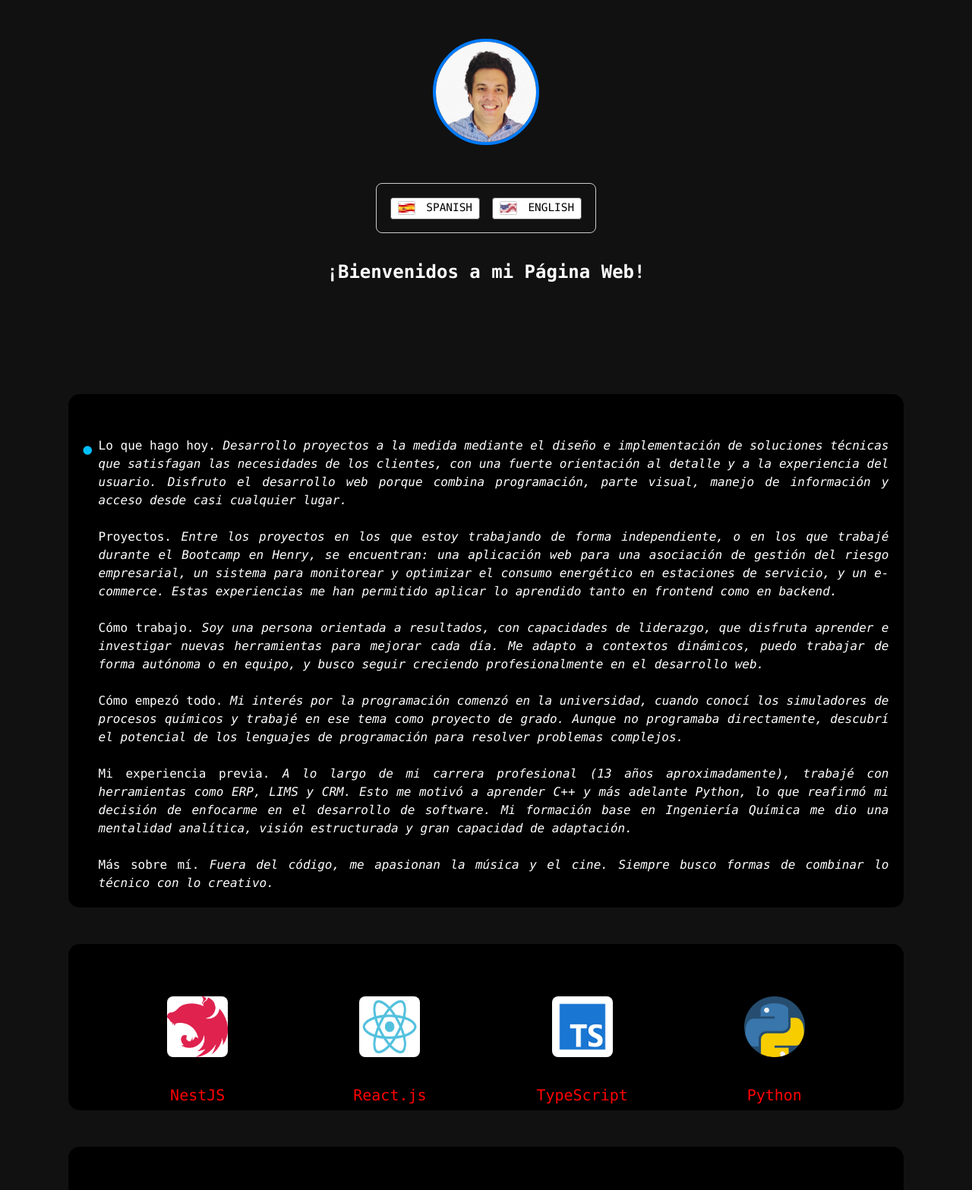
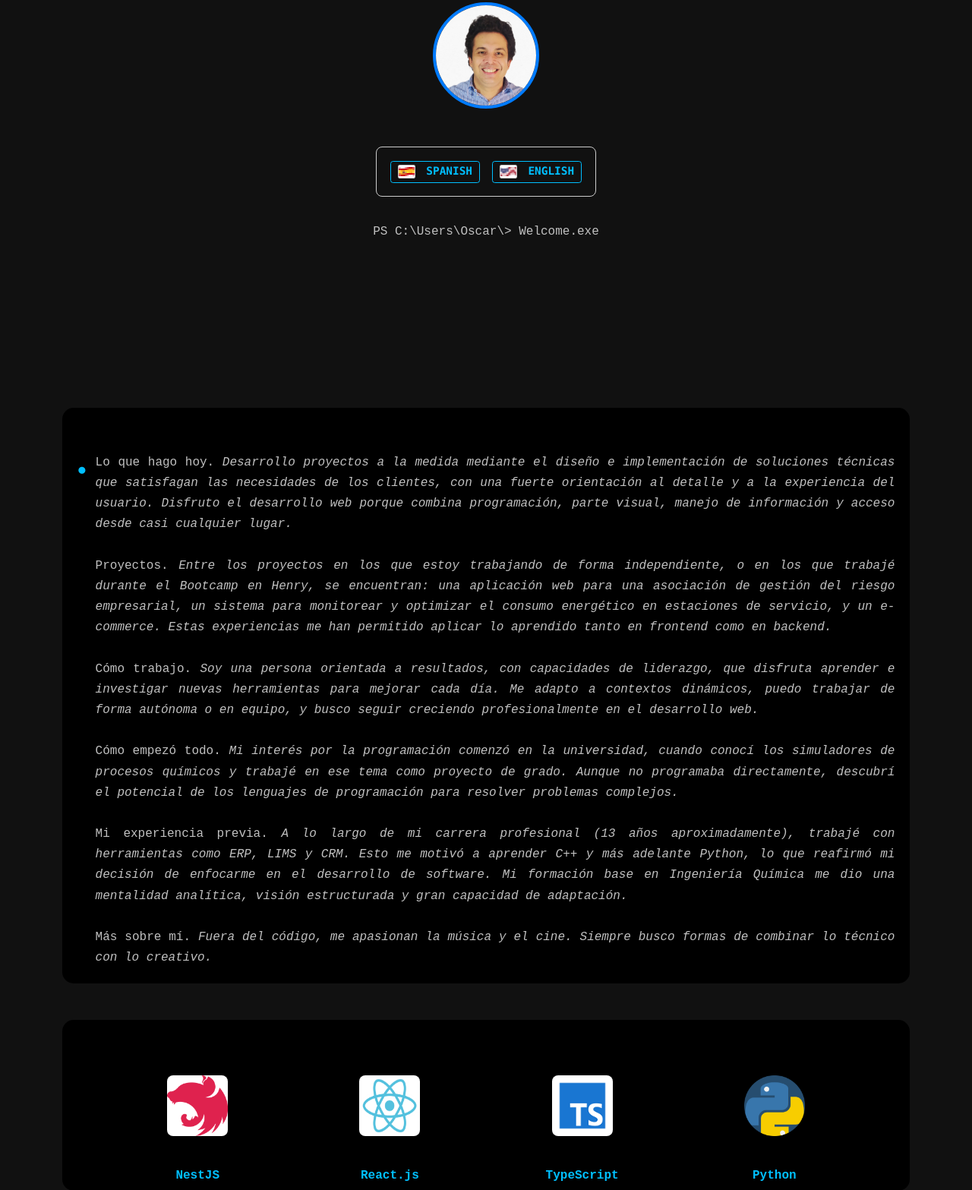
Before and after one commit to OAPadillaHerrera/presentacion-personal-app, a website: page index.html in a window 1280 px wide. Shown: the part 33-1600 px from the top of the page at 76% size. Drawn offline with Linux system fonts and the light colour scheme.

Commit message:
Se modifica y/u optimiza el código: se trabaja y mejoran los estilos, basicamente.

```diff
--- a/index.html
+++ b/index.html
@@ -1,16 +1,18 @@
 
 
 <!--
-  index.html – Main structure for the "presentacion-personal-app" site
+  index.html – Personal Web Terminal for Óscar Padilla
 
-  Defines the overall structure of the page, including:
-  - Language switch buttons for Spanish and English
-  - Header with profile photo and dynamic titles
-  - "About Me" section
-  - "Technologies" section with linked icons to official documentation
-  - Interactive form to add and display user activities
-  - Footer with social media icons and links (LinkedIn, GitHub)
-  Uses semantic HTML5 elements and standardized class/id naming conventions for clarity and maintainability.
+  Structured as a terminal-style interactive portfolio.
+  Includes:
+  - Language selector (Spanish / English)
+  - Profile header with animated greetings and typing effect
+  - "About Me" section styled with classic console elements
+  - Technologies with logos linking to documentation
+  - Dynamic form to add personal activities
+  - Footer with GitHub and LinkedIn links + visit counter
+
+  Designed with semantic HTML5, modern CSS, and accessible practices.
 -->
 
 <!DOCTYPE html>
@@ -27,6 +29,9 @@
     <link rel = "stylesheet" type = "text/css" href = "styles/reset.css">
     <link rel = "stylesheet" type = "text/css" href = "styles/styles.css">
     <link href = "https://fonts.googleapis.com/css2?family=Raleway:ital,wght@0,100..900;1,100..900&family=Roboto:ital,wght@0,100;0,300;0,400;0,500;0,700;0,900&display=swap" rel="stylesheet">
+    <link href="https://fonts.googleapis.com/css2?family=Inter:wght@400;600&display=swap" rel="stylesheet">
+
+
     <link rel = "icon" href = "assets/logos/Favicon.png" type = "image/png">
 
 </head>
@@ -59,7 +64,9 @@
 
             <div>
 
-                <h1 id = "welcome"></h1>
+                <p class="prompt-line">PS C:\Users\Oscar\> <span id="welcome-to"></span></p>
+                <h1 id = "welcome" class = "hidden-title"></h1>
+
                 <h2 id = "name" class = "hidden-title"></h2>
                 <h3 id = "title" class = "hidden-title"></h3>
 
@@ -182,7 +189,7 @@
                     <div class = "form-button-item1">
 
                         <input type = "text" id = "activityName" class = "form-button-input-width1"/>
-                        <label for = "activityName"></label>
+                        <label for="activityName"></label>
 
                     </div>
 
@@ -246,10 +253,14 @@
 
     </footer>
 
-    <div class = "views-container">
+    <div class="views-frame">
 
-        <img src = "assets/logos/web_16628987.png" alt = "Web icon" class = "counter">
-        <a href="https://www.contadorvisitasgratis.com" title="contador de visitas html"><img src="https://counter1.optistats.ovh/private/contadorvisitasgratis.php?c=wbuln3el2mwdq8r1exa8afcprpwf6jq7" border="0" title="contador de visitas html" alt="contador de visitas html"></a>
+        <div class = "views-container">
+
+            <img src = "assets/logos/web_16628987.png" alt = "Web icon" class = "counter">
+            <a href="https://www.contadorvisitasgratis.com" title="contador de visitas html"><img src="https://counter1.optistats.ovh/private/contadorvisitasgratis.php?c=wbuln3el2mwdq8r1exa8afcprpwf6jq7" border="0" title="contador de visitas html" alt="contador de visitas html"></a>
+
+        </div>
 
     </div>
 
--- a/scripts/script.js
+++ b/scripts/script.js
@@ -53,7 +53,7 @@ function writeText (elementId, text, speed, callback) {
 
 function startAnimation () {
 
-    writeText ("welcome", texts [currentLanguage].welcome || "Bienvenidos a mi Página Web!", 150);
+  writeText("welcome-to", "Welcome.exe", 150);
 
 }
 
@@ -63,6 +63,7 @@ function changeLanguage (language) {
 
     currentLanguage = language;
     const t = texts [language]
+    document.getElementById ("welcome").textContent = t.welcome;
     document.getElementById ("name").textContent = t.name;
     document.getElementById ("title").textContent = t.title;
     document.querySelectorAll (".font-heading")[0].textContent = t.aboutMeTitle;
@@ -126,6 +127,7 @@ function animateTitleAppearance () {
 
     const titles = [
 
+        document.getElementById ("welcome"),
         document.getElementById ("name"),
         document.getElementById ("title"),
         ...document.querySelectorAll (".font-heading")
--- a/styles/styles.css
+++ b/styles/styles.css
@@ -1,16 +1,24 @@
 
 
 /*
-  styles.css – Base and responsive styles for the "presentacion-personal-app" site
+  styles.css – Stylesheet for the "presentacion-personal-app" portfolio site
 
-  Defines the visual appearance and layout of the site using Flexbox and consistent spacing units (em, %, px).
-  Includes styling for all major sections: header, language switcher, about me, technologies, activity form,
-  activity cards, and social media footer. Design emphasizes terminal-style typography and modular structure.
+  This file defines the complete visual design for a personal terminal-inspired web portfolio.
+  It includes custom styles for:
+  - Layout structure using Flexbox
+  - Language switch buttons
+  - Header with animated terminal prompt
+  - "About Me" section with justified text
+  - Technology icons with hover effects and links to docs
+  - Form to create and display activities
+  - Responsive footer with social media links and counters
 
-  Styles are organized by functional blocks and include responsive rules for mobile viewports.
+  Design prioritizes readability, modularity, and a PowerShell-inspired aesthetic using monospace fonts and a dark theme.
+
+  Responsive rules are included for viewports under 768px.
 */
 
-*colgroup{
+* {
 
   box-sizing: border-box;
 
@@ -24,51 +32,89 @@ html {
 
 body {
 
-  margin: 5%;
-  padding: 0;
+  max-width: 75rem;
+  margin-inline: auto;
+  padding: 1rem;
   font-family: 'Cascadia Code', 'Consolas', 'Courier New', monospace;
+  font-size: 1rem;
+  line-height: 1.6;
   background-color: #111;
+  color: #f5f5f5;
 
 }
 
-input,
-textarea,
-label,
-button {
+.prompt-line {
 
-  font-family: 'Cascadia Code', 'Consolas', 'Courier New', monospace;
+  font-family: 'Cascadia Code', monospace;
+  margin: 1rem 0;
 
 }
 
 h1 {
 
   padding-top: 0.625em;
-  font-size: 1.5em;
+  font-size: 2rem;
   font-weight: bold;
-  color: white;
+  color: #00BFFF;
+  font-family: 'Cascadia Code', monospace;
 
 }
 
 h2 {
 
-  font-size: 1.5em;
-  color: yellow;
+  font-size: 1.5rem;
+  color: #ffff00;
+  font-family: 'Cascadia Code', monospace;
 
 }
 
 h3 {
 
   padding-top: 1.25em;
-  font-size: 1.5em;
+  font-size: 1.2rem;
+  color: #f5f5f5;
+  font-family: 'Cascadia Code', monospace;
+
+}
+
+p, label, input, textarea {
+
+  font-size: 1rem;
+  color: #c0c0c0;
+  font-family: 'Cascadia Code', monospace;
+
+}
+
+button {
+
+  font-size: 1rem;
+  font-weight: bold;
+  background-color: #00BFFF;
+  color: black;
+
+}
+
+button:hover {
+
+  background-color: #00a3cc;
   color: white;
+  cursor: pointer;
+
+}
+
+button:active {
+
+  background-color: #007aa3;
+  transform: scale(0.97);
+  transition: background-color 0.1s ease, transform 0.1s ease;
 
 }
 
 .font-heading {
 
-  color: yellow;
+  color: #ffff00;
+  font-family: 'Cascadia Code', monospace;
   text-align: center;
-  width: 100%;
 
 }
 
@@ -133,20 +179,30 @@ h3 {
 
 .languages button {
 
-  color: black;
-  background-color: white;
-  border: 0.0625em solid #555;
+  color: #00BFFF;
+  background-color: #111;
+  border: 1px solid #00BFFF;
   padding: 0.3125em 0.625em;
   border-radius: 0.25em;
   font-size: 0.9em;
+  font-family: 'Cascadia Code', 'Consolas', 'Courier New', monospace;
+
+}
+
+.languages button:hover {
+
+  background-color: #003b60;
+  color: #ffffff;
+  border-color: #00ffff;
 
 }
 
 .languages button:active {
 
-  background-color: #ccc;
+  background-color: #005f87;
+  color: #ffffff;
   transform: scale(0.97);
-  transition: all 0.1s ease;
+  transition: background-color 0.1s ease, transform 0.1s ease;
 
 }
 
@@ -168,14 +224,18 @@ h3 {
   margin: 1.25em;
   text-align: center;
 
+
 }
 
 #about-me {
 
-  color: white;
+  font-family: 'Inter', sans-serif;
+  color: #c0c0c0;
   text-align: justify;
-  padding-left: 1.25em;
+  padding-left: 1.5rem;
   position: relative;
+  line-height: 1.7;
+  font-size: 1.1rem;
 
 }
 
@@ -259,28 +319,26 @@ font-style: italic;
 
 a.tech-link {
 
-  color: red;
+  color: #00bfff;
   text-decoration: none;
-  transition: color 0.3s;
+  font-size: 1rem;
+  font-weight: 600;
+  transition: color 0.3s, text-shadow 0.3s;
 
 }
 
 a.tech-link:visited {
 
-  color: red;
+  color: #00bfff;
 
 }
 
-a.tech-link:hover {
-
-  color: #00BFFF;
-  text-decoration: underline;
-
-}
-
+a.tech-link:hover,
 a.tech-link:active {
 
-  color: #00BFFF;
+  color: #ffff00;
+  text-shadow: 0 0 4px #ffff00;
+  text-decoration: underline;
 
 }
 
@@ -357,8 +415,6 @@ textarea.form-button-input-width {
 label {
 
   margin-top: 1em;
-  color: green;
-  font-size: 1.25em;
 
 }
 
@@ -372,19 +428,10 @@ label {
 
 button {
 
-  color: black;
-  background-color: white;
-  padding: 0.625em;
   border: none;
   border-radius: 0.25em;
-
-}
-
-#activity-loader:active {
-
-  background-color: #ccc;
-  transform: scale(0.97);
-  transition: all 0.1s ease;
+  padding: 0.5em;
+  font-family: 'Cascadia Code', 'Consolas', 'Courier New', monospace;
 
 }
 
@@ -419,6 +466,7 @@ button {
   padding: 1.25em 0;
   margin-top: 3em;
   border-radius: 0.25em;
+  border-top: 1px solid #00bfff;
 
 }
 
@@ -454,7 +502,7 @@ button {
 
 .social-label {
 
-  color: white;
+  color: #00BFFF;
   text-align: center;
   font-size: 0.9em;
   margin-top: 0.2em;
@@ -472,14 +520,14 @@ button {
   align-content: center;
   gap: 3.125em;
   margin: 0;
-  transform: scale(0.35);
+  transform: scale(0.2);
 
 }
 
 .counter {
 
-  width: 12.5em;
-  height: 12.5em;
+  width: 13em;
+  height: 13em;
 
 }
 
```
